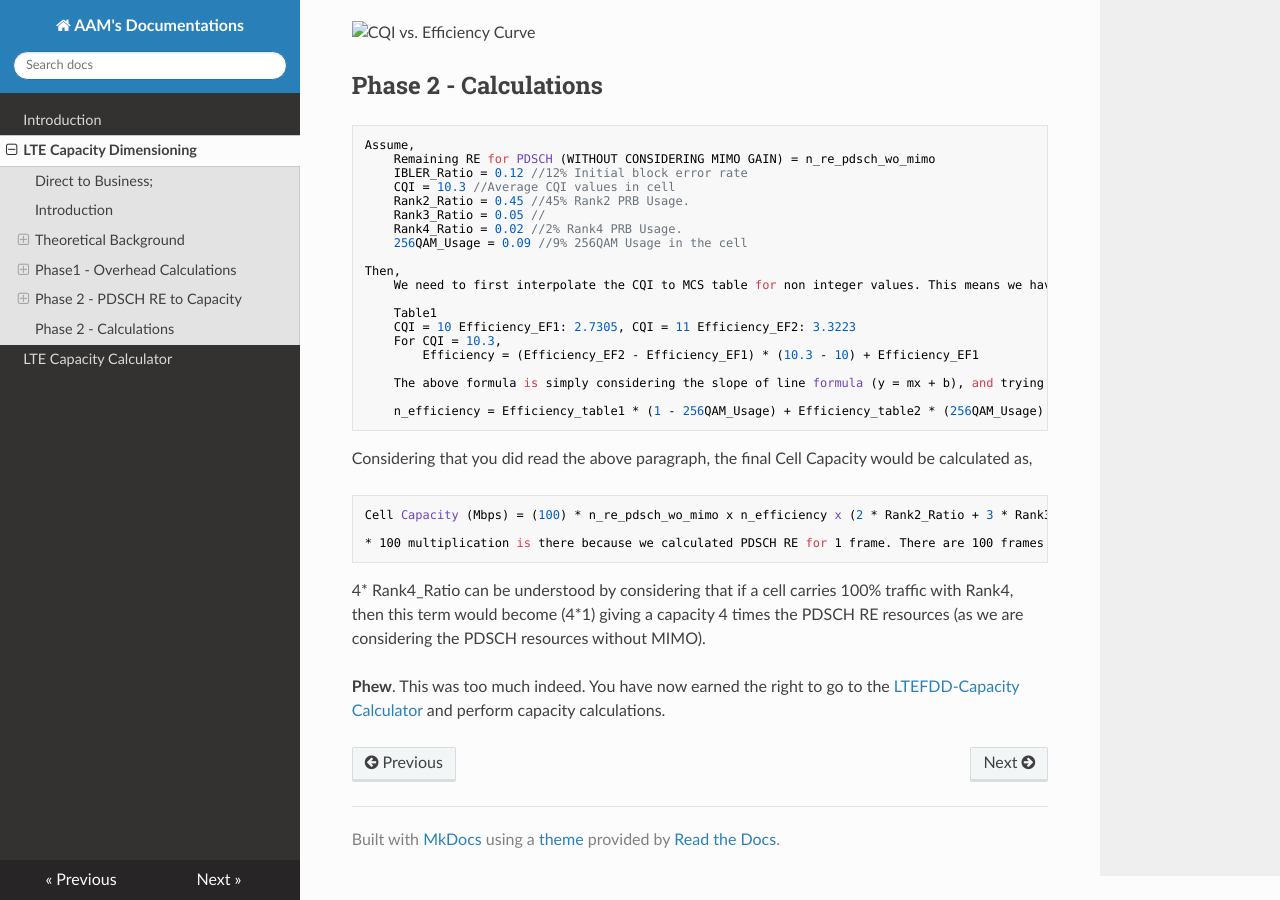
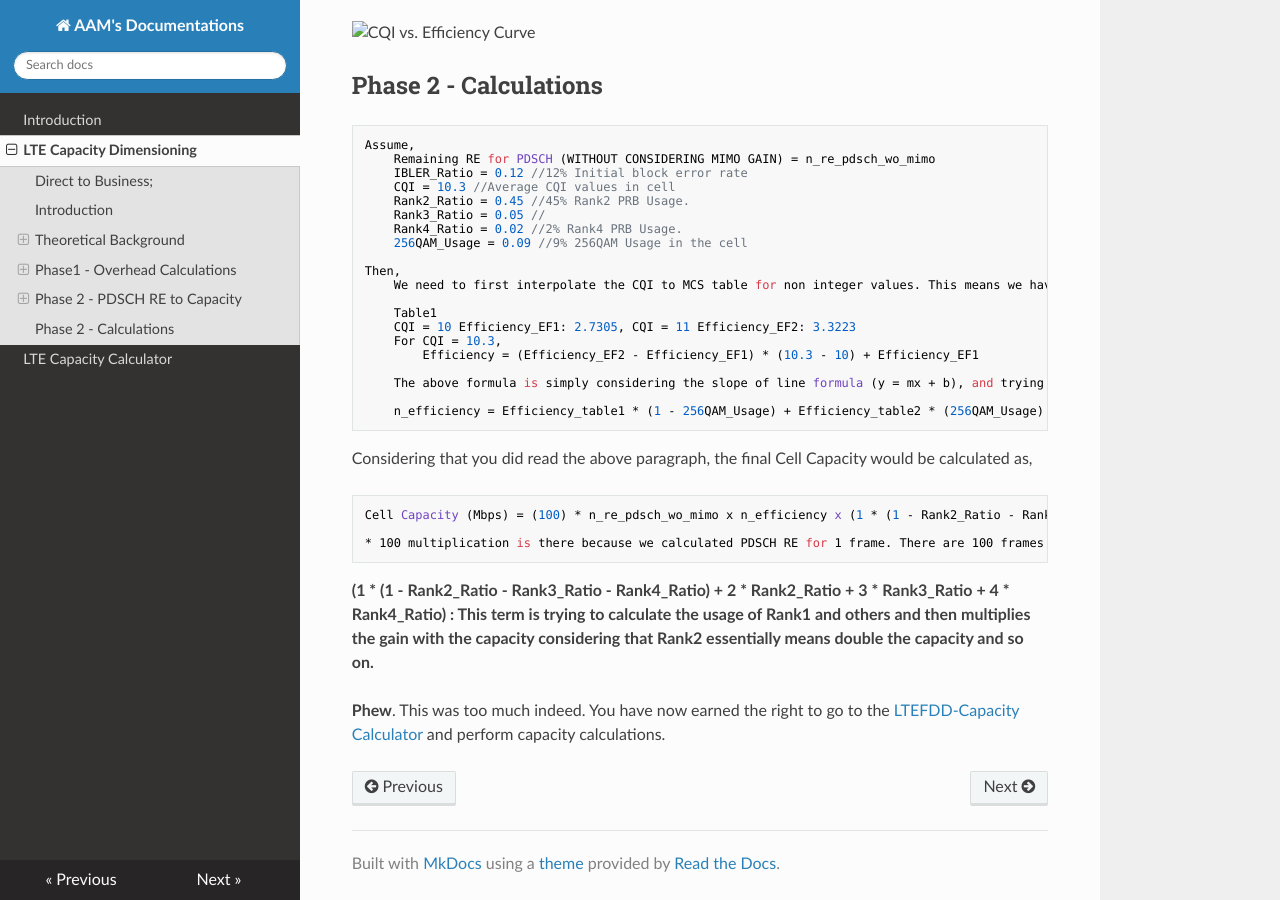
Before and after one commit to aliasgherman/documentations, an MkDocs documentation site: the page built from docs/ltefdddimensioning.md, in a window 1280 px wide and 900 px high, scrolled down 9493 px. Built offline with MkDocs 1.6.1, drawn with Linux system fonts in a browser that asks for light colours; nearby versions of some CDN libraries.

Commit message:
Update ltefdddimensioning.md

```diff
--- a/docs/ltefdddimensioning.md
+++ b/docs/ltefdddimensioning.md
@@ -357,10 +357,11 @@ If we explore these tables, we will see that efficiency is almost a linear funct
 
 Considering that you did read the above paragraph, the final Cell Capacity would be calculated as,
 
-	Cell Capacity (Mbps) = (100) * n_re_pdsch_wo_mimo x n_efficiency x (2 * Rank2_Ratio + 3 * Rank3_Ratio + 4 * Rank4_Ratio) x (1 - IBLER_Ratio) / 1024 / 1024
+	Cell Capacity (Mbps) = (100) * n_re_pdsch_wo_mimo x n_efficiency x (1 * (1 - Rank2_Ratio - Rank3_Ratio - Rank4_Ratio) + 2 * Rank2_Ratio + 3 * Rank3_Ratio + 4 * Rank4_Ratio) x (1 - IBLER_Ratio) / 1024 / 1024
 
 	* 100 multiplication is there because we calculated PDSCH RE for 1 frame. There are 100 frames in a second. (1000 TTIs).
 
-4* Rank4_Ratio can be understood by considering that if a cell carries 100% traffic with Rank4, then this term would become (4*1) giving a capacity 4 times the PDSCH RE resources (as we are considering the PDSCH resources without MIMO).
+**(1 * (1 - Rank2_Ratio - Rank3_Ratio - Rank4_Ratio) + 2 * Rank2_Ratio + 3 * Rank3_Ratio + 4 * Rank4_Ratio) : This term is trying to calculate the usage of Rank1 and others and then multiplies the gain with the capacity considering that Rank2 essentially means double the capacity and so on.**
+
 
 **Phew**. This was too much indeed. You have now earned the right to go to the [LTEFDD-Capacity Calculator](ltefdd-capacitycalculator.md) and perform capacity calculations.
```
